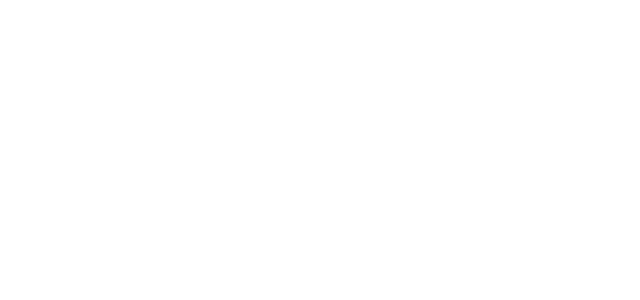
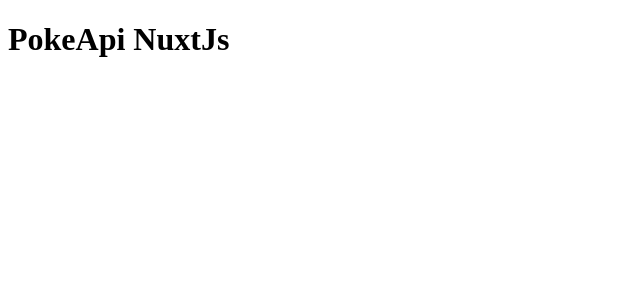
Before and after one commit to SamyInfo5/PokeAPi, a Nuxt app: page / in a window 1280 px wide. Shown: the top 300 px of the page, without its empty margins (0-640 px from the left). Built offline with nearby package versions, Linux system fonts and the light colour scheme.

Commit message:
add Header

```diff
--- a/app.vue
+++ b/app.vue
@@ -1,5 +1,7 @@
 <template>
   <div>
-
+    <NuxtLayout>
+      <NuxtPage/>
+    </NuxtLayout>
   </div>
 </template>
--- /dev/null
+++ b/pages/index.vue
@@ -0,0 +1,6 @@
+<template>
+    <header>
+        <h1>PokeApi NuxtJs</h1>
+    </header>
+
+</template>
```
